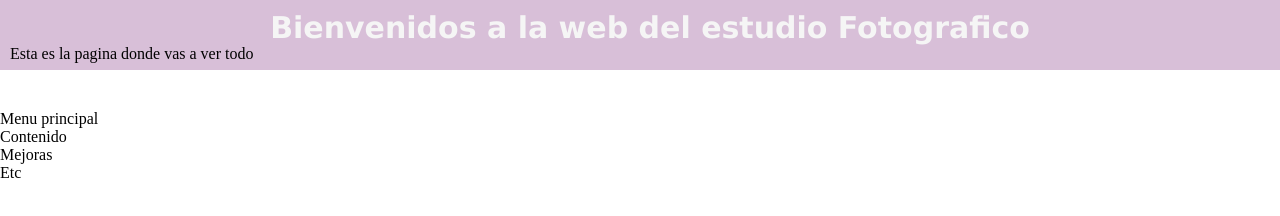
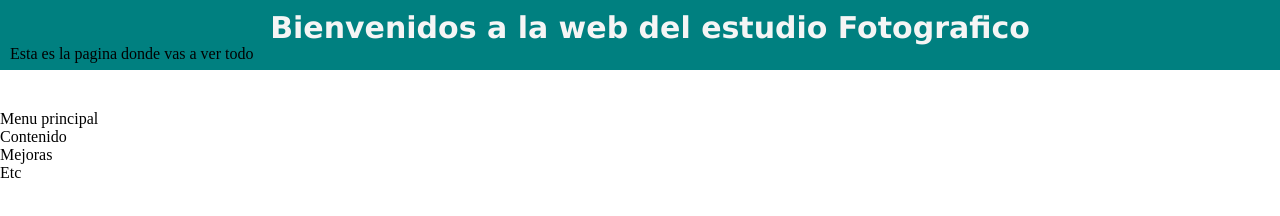
Before and after one commit to IsaactSG/Pagina-web, a plain HTML site: page index.html in a window 1280 px wide. Drawn offline with Linux system fonts and the light colour scheme.

Commit message:
CambioColor

```diff
--- a/style.css
+++ b/style.css
@@ -6,7 +6,7 @@
 
 header{
     height: 50px;
-    background-color: thistle;
+    background-color:teal;
     width: 100%;
     padding: 10px;
     margin-bottom: 40px;
```
